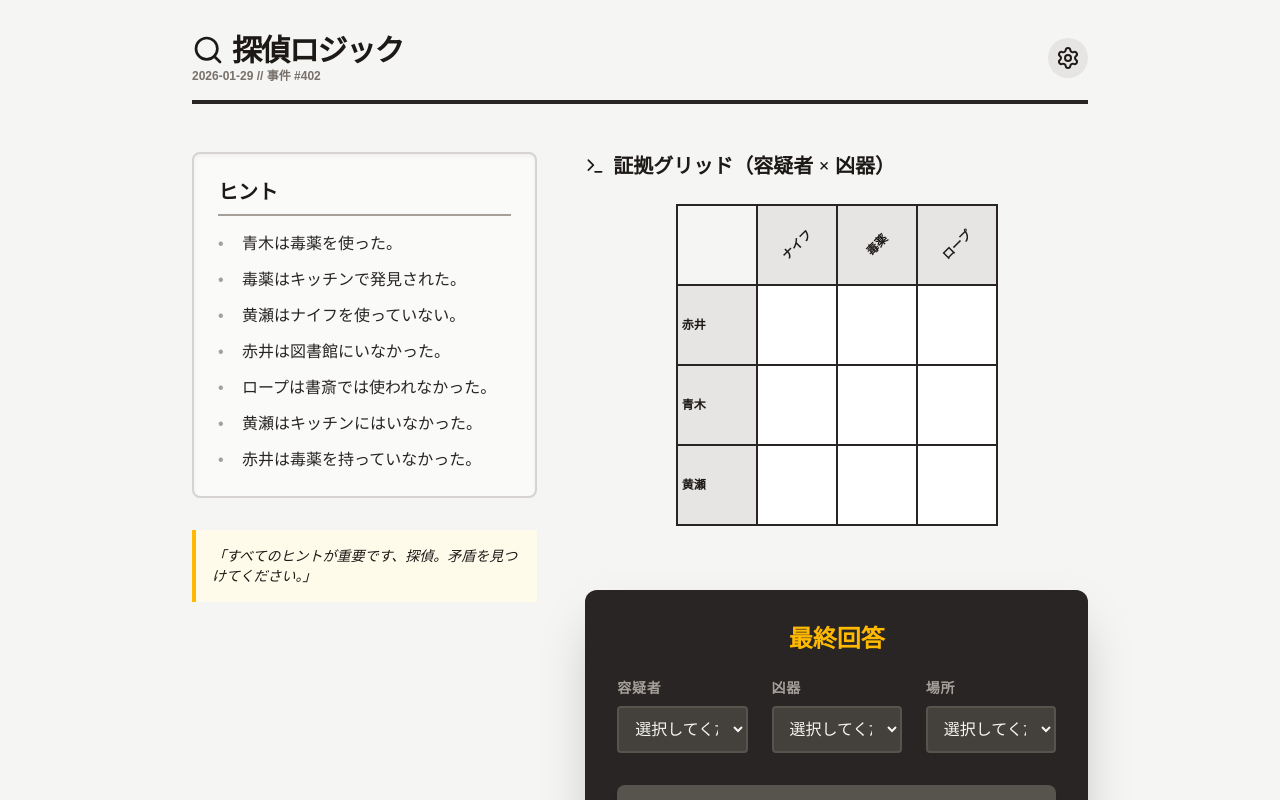
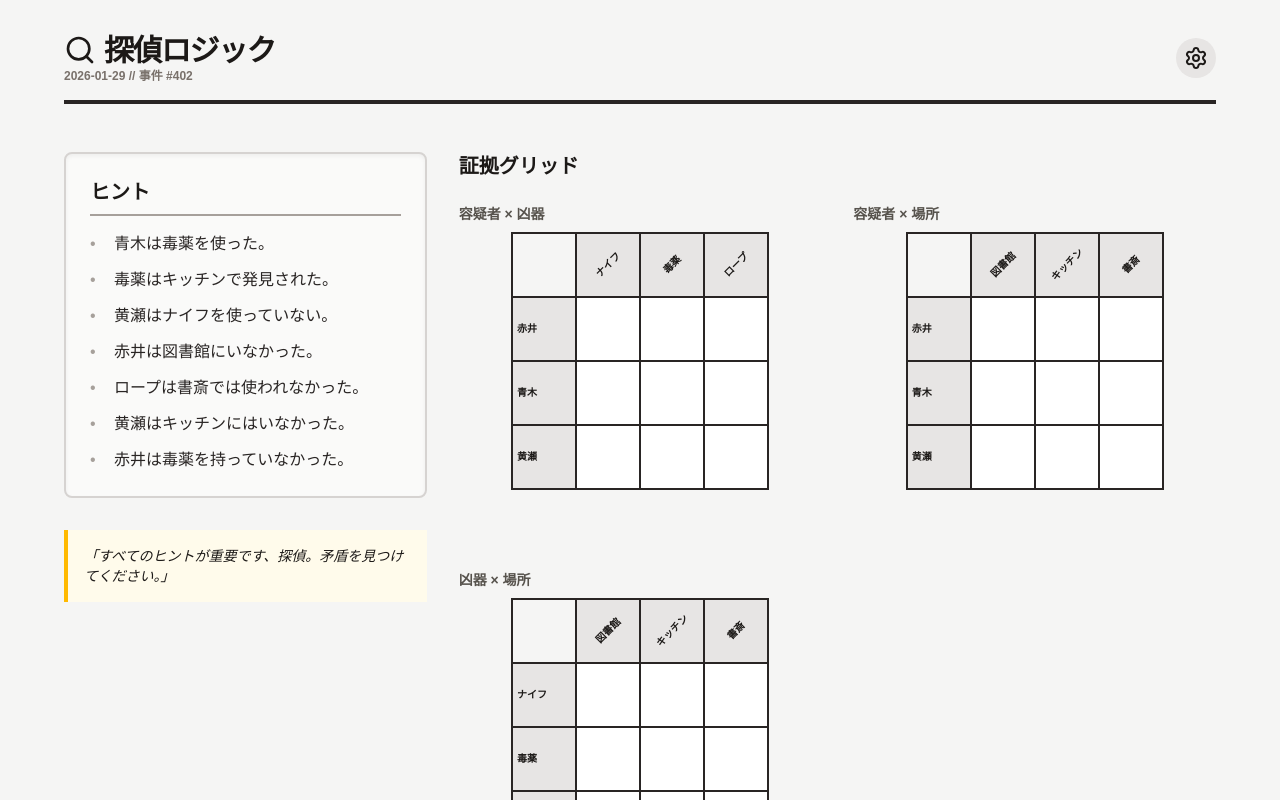
Before and after one commit to autoautoauto10-afk/murdle_app, a Next.js app: page / in a window 1280 px wide. Shown: the top 800 px of the page. Built offline with nearby package versions, Linux system fonts and the light colour scheme.

Commit message:
feat: implement three-grid layout system with auto-cross cleanup

```diff
--- a/src/app/page.tsx
+++ b/src/app/page.tsx
@@ -2,15 +2,19 @@
 
 import React, { useState, useEffect } from 'react';
 import { generateDailyPuzzle } from '@/utils/puzzle';
-import { PuzzleData, GridState, CellState, Hint } from '@/types/game';
-import Grid from '@/components/features/Grid';
+import { PuzzleData, MultiGridState, CellMark, Hint } from '@/types/game';
+import MultiGrid from '@/components/features/MultiGrid';
 import Clues from '@/components/features/Clues';
 import FinalAnswer from '@/components/features/FinalAnswer';
-import { Search, Settings, Share2, Terminal } from 'lucide-react';
+import { Search, Settings, Share2 } from 'lucide-react';
 
 export default function Home() {
   const [puzzle, setPuzzle] = useState<PuzzleData | null>(null);
-  const [gridState, setGridState] = useState<GridState>({});
+  const [gridState, setGridState] = useState<MultiGridState>({
+    suspectWeapon: {},
+    suspectLocation: {},
+    weaponLocation: {},
+  });
   const [hints, setHints] = useState<Hint[]>([]);
   const [gameResult, setGameResult] = useState<'playing' | 'won' | 'lost'>('playing');
 
@@ -21,39 +25,160 @@ export default function Home() {
     setHints(generated.hints);
   }, []);
 
-  const handleCellClick = (id1: string, id2: string) => {
-    if (gameResult !== 'playing') return;
+  const handleCellClick = (
+    gridType: 'suspectWeapon' | 'suspectLocation' | 'weaponLocation',
+    id1: string,
+    id2: string
+  ) => {
+    if (gameResult !== 'playing' || !puzzle) return;
 
     const key = `${id1}:${id2}`;
-    const currentState = gridState[key] || 'empty';
-    let nextState: CellState;
+    const currentGrid = gridState[gridType];
+    const currentMark: CellMark = currentGrid[key] || { state: 'empty', isAutoFilled: false };
 
-    // New cycle: empty → circle → cross → empty
-    if (currentState === 'empty') nextState = 'circle';
-    else if (currentState === 'circle') nextState = 'cross';
-    else nextState = 'empty';
+    // Cycle: empty → circle → cross → empty
+    let nextState: CellMark;
+    if (currentMark.state === 'empty') {
+      nextState = { state: 'circle', isAutoFilled: false };
+    } else if (currentMark.state === 'circle') {
+      nextState = { state: 'cross', isAutoFilled: false };
+    } else {
+      nextState = { state: 'empty', isAutoFilled: false };
+    }
 
-    const newGridState = { ...gridState, [key]: nextState };
+    // Clone all grids
+    const newGridState: MultiGridState = {
+      suspectWeapon: { ...gridState.suspectWeapon },
+      suspectLocation: { ...gridState.suspectLocation },
+      weaponLocation: { ...gridState.weaponLocation },
+    };
 
-    // Auto-cross logic when circle is placed
-    if (nextState === 'circle') {
-      // Cross out other cells in the same row and column
-      puzzle?.suspects.forEach(s => {
-        if (s.id !== id1) {
-          const rowKey = `${s.id}:${id2}`;
-          if (newGridState[rowKey] !== 'circle') {
-            newGridState[rowKey] = 'cross';
+    // IMPORTANT: If we're removing a circle, first clear all auto-filled crosses from that circle
+    if (currentMark.state === 'circle' && nextState.state !== 'circle') {
+      // Clear auto-filled crosses in the affected grids
+      if (gridType === 'suspectWeapon') {
+        // Clear row (all other weapons for this suspect)
+        puzzle.weapons.forEach(w => {
+          if (w.id !== id2) {
+            const k = `${id1}:${w.id}`;
+            if (newGridState.suspectWeapon[k]?.isAutoFilled) {
+              delete newGridState.suspectWeapon[k];
             }
           }
         });
-      puzzle?.weapons.forEach(w => {
-        if (w.id !== id2) {
-          const colKey = `${id1}:${w.id}`;
-          if (newGridState[colKey] !== 'circle') {
-            newGridState[colKey] = 'cross';
+        // Clear column (all other suspects for this weapon)
+        puzzle.suspects.forEach(s => {
+          if (s.id !== id1) {
+            const k = `${s.id}:${id2}`;
+            if (newGridState.suspectWeapon[k]?.isAutoFilled) {
+              delete newGridState.suspectWeapon[k];
             }
           }
         });
+      } else if (gridType === 'suspectLocation') {
+        // Clear row (all other locations for this suspect)
+        puzzle.locations.forEach(l => {
+          if (l.id !== id2) {
+            const k = `${id1}:${l.id}`;
+            if (newGridState.suspectLocation[k]?.isAutoFilled) {
+              delete newGridState.suspectLocation[k];
+            }
+          }
+        });
+        // Clear column (all other suspects for this location)
+        puzzle.suspects.forEach(s => {
+          if (s.id !== id1) {
+            const k = `${s.id}:${id2}`;
+            if (newGridState.suspectLocation[k]?.isAutoFilled) {
+              delete newGridState.suspectLocation[k];
+            }
+          }
+        });
+      } else if (gridType === 'weaponLocation') {
+        // Clear row (all other locations for this weapon)
+        puzzle.locations.forEach(l => {
+          if (l.id !== id2) {
+            const k = `${id1}:${l.id}`;
+            if (newGridState.weaponLocation[k]?.isAutoFilled) {
+              delete newGridState.weaponLocation[k];
+            }
+          }
+        });
+        // Clear column (all other weapons for this location)
+        puzzle.weapons.forEach(w => {
+          if (w.id !== id1) {
+            const k = `${w.id}:${id2}`;
+            if (newGridState.weaponLocation[k]?.isAutoFilled) {
+              delete newGridState.weaponLocation[k];
+            }
+          }
+        });
+      }
+    }
+
+    // Update the clicked cell
+    newGridState[gridType][key] = nextState;
+
+    // Auto-cross logic: when placing a circle
+    if (nextState.state === 'circle') {
+      if (gridType === 'suspectWeapon') {
+        // Cross out other weapons for this suspect
+        puzzle.weapons.forEach(w => {
+          if (w.id !== id2) {
+            const k = `${id1}:${w.id}`;
+            if (!newGridState.suspectWeapon[k] || newGridState.suspectWeapon[k].state !== 'circle') {
+              newGridState.suspectWeapon[k] = { state: 'cross', isAutoFilled: true };
+            }
+          }
+        });
+        // Cross out other suspects for this weapon
+        puzzle.suspects.forEach(s => {
+          if (s.id !== id1) {
+            const k = `${s.id}:${id2}`;
+            if (!newGridState.suspectWeapon[k] || newGridState.suspectWeapon[k].state !== 'circle') {
+              newGridState.suspectWeapon[k] = { state: 'cross', isAutoFilled: true };
+            }
+          }
+        });
+      } else if (gridType === 'suspectLocation') {
+        // Cross out other locations for this suspect
+        puzzle.locations.forEach(l => {
+          if (l.id !== id2) {
+            const k = `${id1}:${l.id}`;
+            if (!newGridState.suspectLocation[k] || newGridState.suspectLocation[k].state !== 'circle') {
+              newGridState.suspectLocation[k] = { state: 'cross', isAutoFilled: true };
+            }
+          }
+        });
+        // Cross out other suspects for this location
+        puzzle.suspects.forEach(s => {
+          if (s.id !== id1) {
+            const k = `${s.id}:${id2}`;
+            if (!newGridState.suspectLocation[k] || newGridState.suspectLocation[k].state !== 'circle') {
+              newGridState.suspectLocation[k] = { state: 'cross', isAutoFilled: true };
+            }
+          }
+        });
+      } else if (gridType === 'weaponLocation') {
+        // Cross out other locations for this weapon
+        puzzle.locations.forEach(l => {
+          if (l.id !== id2) {
+            const k = `${id1}:${l.id}`;
+            if (!newGridState.weaponLocation[k] || newGridState.weaponLocation[k].state !== 'circle') {
+              newGridState.weaponLocation[k] = { state: 'cross', isAutoFilled: true };
+            }
+          }
+        });
+        // Cross out other weapons for this location
+        puzzle.weapons.forEach(w => {
+          if (w.id !== id1) {
+            const k = `${w.id}:${id2}`;
+            if (!newGridState.weaponLocation[k] || newGridState.weaponLocation[k].state !== 'circle') {
+              newGridState.weaponLocation[k] = { state: 'cross', isAutoFilled: true };
+            }
+          }
+        });
+      }
     }
 
     setGridState(newGridState);
@@ -75,7 +200,7 @@ export default function Home() {
   const handleShare = () => {
     const text = `探偵ロジック: 日刊事件簿\n${gameResult === 'won' ? '事件解決 🟩' : '未解決 ⬛️'}\n#探偵ロジック`;
     navigator.clipboard.writeText(text);
-    alert('結果をクリップボードにコピーしました！');
+    alert('結果をクリップボードにコピーしました!');
   };
 
   if (!puzzle) return <div className="min-h-screen bg-stone-100 flex items-center justify-center font-mono">事件ファイルを読み込み中...</div>;
@@ -83,7 +208,7 @@ export default function Home() {
   return (
     <main className="min-h-screen bg-stone-100 text-stone-900 font-sans p-4 md:p-8">
       {/* Header */}
-      <header className="max-w-4xl mx-auto flex justify-between items-center mb-12 border-b-4 border-stone-800 pb-4">
+      <header className="max-w-6xl mx-auto flex justify-between items-center mb-12 border-b-4 border-stone-800 pb-4">
         <div>
           <h1 className="text-3xl font-serif font-black tracking-tighter text-stone-900 flex items-center gap-2">
             <Search className="w-8 h-8" />
@@ -98,9 +223,9 @@ export default function Home() {
         </div>
       </header>
 
-      <div className="max-w-4xl mx-auto grid grid-cols-1 lg:grid-cols-12 gap-12">
+      <div className="max-w-6xl mx-auto grid grid-cols-1 lg:grid-cols-12 gap-8">
         {/* Left Column: Clues */}
-        <div className="lg:col-span-5">
+        <div className="lg:col-span-4">
           <Clues hints={hints} onToggleHint={toggleHint} />
 
           <div className="mt-8 bg-amber-50 border-l-4 border-amber-400 p-4 text-sm italic font-serif">
@@ -108,27 +233,25 @@ export default function Home() {
           </div>
         </div>
 
-        {/* Right Column: Grid and Final Answer */}
-        <div className="lg:col-span-12 xl:col-span-7">
-          <div className="mb-12">
-            <h2 className="text-xl font-serif font-bold mb-6 flex items-center gap-2">
-              <Terminal className="w-5 h-5" />
-              証拠グリッド（容疑者 × 凶器）
-            </h2>
-            <Grid
-              category1={puzzle.suspects}
-              category2={puzzle.weapons}
+        {/* Right Column: Multi-Grid */}
+        <div className="lg:col-span-8">
+          <h2 className="text-xl font-serif font-bold mb-6">証拠グリッド</h2>
+          <MultiGrid
+            suspects={puzzle.suspects}
+            weapons={puzzle.weapons}
+            locations={puzzle.locations}
             gridState={gridState}
             onCellClick={handleCellClick}
           />
-          </div>
 
+          <div className="mt-8">
             <FinalAnswer
               suspects={puzzle.suspects}
               weapons={puzzle.weapons}
               locations={puzzle.locations}
               onCheck={handleFinalCheck}
             />
+          </div>
         </div>
       </div>
 
@@ -142,7 +265,7 @@ export default function Home() {
             <p className="text-stone-600 mb-8 font-mono">
               {gameResult === 'won'
                 ? 'あなたの推理は完璧でした。真実が明らかになりました。'
-                : '犯人は逃げました！メモを見直してもう一度挑戦してください。'}
+                : '犯人は逃げました!メモを見直してもう一度挑戦してください。'}
             </p>
             <div className="flex flex-col gap-4">
               <button
@@ -164,7 +287,7 @@ export default function Home() {
       )}
 
       {/* Footer */}
-      <footer className="max-w-4xl mx-auto mt-20 text-center text-stone-400 text-xs font-mono tracking-widest pb-8">
+      <footer className="max-w-6xl mx-auto mt-20 text-center text-stone-400 text-xs font-mono tracking-widest pb-8">
         &copy; 2026 探偵ロジック・エンジン // セキュア接続
       </footer>
     </main>
--- a/src/components/features/Grid.tsx
+++ b/src/components/features/Grid.tsx
@@ -1,29 +1,32 @@
 'use client';
 
 import React from 'react';
-import { Entity, GridState, CellState } from '@/types/game';
-import { X, Check } from 'lucide-react';
+import { Entity, GridState, CellMark } from '@/types/game';
+import { X } from 'lucide-react';
 
 interface GridProps {
     category1: Entity[];
     category2: Entity[];
     gridState: GridState;
     onCellClick: (id1: string, id2: string) => void;
+    label?: string;
 }
 
-export default function Grid({ category1, category2, gridState, onCellClick }: GridProps) {
+export default function Grid({ category1, category2, gridState, onCellClick, label }: GridProps) {
     return (
+        <div className="mb-8">
+            {label && <h3 className="text-sm font-bold mb-2 text-stone-600">{label}</h3>}
             <div className="overflow-x-auto pb-4">
                 <table className="border-collapse mx-auto">
                     <thead>
                         <tr>
-                        <th className="w-20 h-20 border-2 border-stone-800 bg-stone-100"></th>
+                            <th className="w-16 h-16 border-2 border-stone-800 bg-stone-100"></th>
                             {category2.map((item) => (
                                 <th
                                     key={item.id}
-                                className="w-20 h-20 border-2 border-stone-800 bg-stone-200 text-xs font-bold p-1 align-middle text-center"
+                                    className="w-16 h-16 border-2 border-stone-800 bg-stone-200 text-xs font-bold p-1 align-middle text-center"
                                 >
-                                <div className="rotate-[-45deg] whitespace-nowrap">{item.name}</div>
+                                    <div className="rotate-[-45deg] whitespace-nowrap text-[10px]">{item.name}</div>
                                 </th>
                             ))}
                         </tr>
@@ -31,25 +34,32 @@ export default function Grid({ category1, category2, gridState, onCellClick }: G
                     <tbody>
                         {category1.map((item1) => (
                             <tr key={item1.id}>
-                            <th className="w-20 h-20 border-2 border-stone-800 bg-stone-200 text-xs font-bold p-1 text-left">
-                                {item1.name}
+                                <th className="w-16 h-16 border-2 border-stone-800 bg-stone-200 text-xs font-bold p-1 text-left">
+                                    <div className="text-[10px]">{item1.name}</div>
                                 </th>
                                 {category2.map((item2) => {
                                     const key = `${item1.id}:${item2.id}`;
-                                const state = gridState[key] || 'empty';
+                                    const cellMark: CellMark = gridState[key] || { state: 'empty', isAutoFilled: false };
+                                    const { state, isAutoFilled } = cellMark;
+
                                     return (
                                         <td
                                             key={item2.id}
                                             onClick={() => onCellClick(item1.id, item2.id)}
-                                        className="w-20 h-20 border-2 border-stone-800 bg-white cursor-pointer hover:bg-stone-50 transition-colors relative"
+                                            className="w-16 h-16 border-2 border-stone-800 bg-white cursor-pointer hover:bg-stone-50 transition-colors relative"
                                         >
                                             <div className="flex items-center justify-center w-full h-full">
                                                 {state === 'circle' && (
-                                                <div className="w-12 h-12 rounded-full border-4 border-green-600 flex items-center justify-center">
-                                                    <div className="w-4 h-4 rounded-full bg-green-600"></div>
+                                                    <div className="w-10 h-10 rounded-full border-4 border-green-600 flex items-center justify-center">
+                                                        <div className="w-3 h-3 rounded-full bg-green-600"></div>
                                                     </div>
                                                 )}
-                                            {state === 'cross' && <X className="text-red-600 w-12 h-12" strokeWidth={3} />}
+                                                {state === 'cross' && (
+                                                    <X
+                                                        className={`w-10 h-10 ${isAutoFilled ? 'text-red-300' : 'text-red-600'}`}
+                                                        strokeWidth={3}
+                                                    />
+                                                )}
                                             </div>
                                         </td>
                                     );
@@ -59,5 +69,6 @@ export default function Grid({ category1, category2, gridState, onCellClick }: G
                     </tbody>
                 </table>
             </div>
+        </div>
     );
 }
--- /dev/null
+++ b/src/components/features/MultiGrid.tsx
@@ -0,0 +1,49 @@
+'use client';
+
+import React from 'react';
+import { Entity, MultiGridState } from '@/types/game';
+import Grid from './Grid';
+
+interface MultiGridProps {
+    suspects: Entity[];
+    weapons: Entity[];
+    locations: Entity[];
+    gridState: MultiGridState;
+    onCellClick: (gridType: 'suspectWeapon' | 'suspectLocation' | 'weaponLocation', id1: string, id2: string) => void;
+}
+
+export default function MultiGrid({ suspects, weapons, locations, gridState, onCellClick }: MultiGridProps) {
+    return (
+        <div className="space-y-8">
+            {/* Top row: Suspect vs Weapon and Suspect vs Location */}
+            <div className="grid grid-cols-1 lg:grid-cols-2 gap-8">
+                <Grid
+                    category1={suspects}
+                    category2={weapons}
+                    gridState={gridState.suspectWeapon}
+                    onCellClick={(id1, id2) => onCellClick('suspectWeapon', id1, id2)}
+                    label="容疑者 × 凶器"
+                />
+                <Grid
+                    category1={suspects}
+                    category2={locations}
+                    gridState={gridState.suspectLocation}
+                    onCellClick={(id1, id2) => onCellClick('suspectLocation', id1, id2)}
+                    label="容疑者 × 場所"
+                />
+            </div>
+
+            {/* Bottom row: Weapon vs Location */}
+            <div className="grid grid-cols-1 lg:grid-cols-2 gap-8">
+                <Grid
+                    category1={weapons}
+                    category2={locations}
+                    gridState={gridState.weaponLocation}
+                    onCellClick={(id1, id2) => onCellClick('weaponLocation', id1, id2)}
+                    label="凶器 × 場所"
+                />
+                <div className="hidden lg:block"></div> {/* Spacer for layout */}
+            </div>
+        </div>
+    );
+}
--- a/src/types/game.ts
+++ b/src/types/game.ts
@@ -9,8 +9,20 @@ export type Entity = {
 
 export type CellState = 'empty' | 'cross' | 'circle';
 
+export type CellMark = {
+  state: CellState;
+  isAutoFilled: boolean; // true if this mark was automatically placed by the system
+};
+
 export type GridState = {
-  [key: string]: CellState; // key format: "category1Id-id1:category2Id-id2"
+  [key: string]: CellMark; // key format: "id1:id2"
+};
+
+// Three separate grids for the complete logic puzzle
+export type MultiGridState = {
+  suspectWeapon: GridState;    // 容疑者 × 凶器
+  suspectLocation: GridState;  // 容疑者 × 場所
+  weaponLocation: GridState;   // 凶器 × 場所
 };
 
 export type Hint = {
```
Lines whose indentation alone changed are shown as unchanged.
